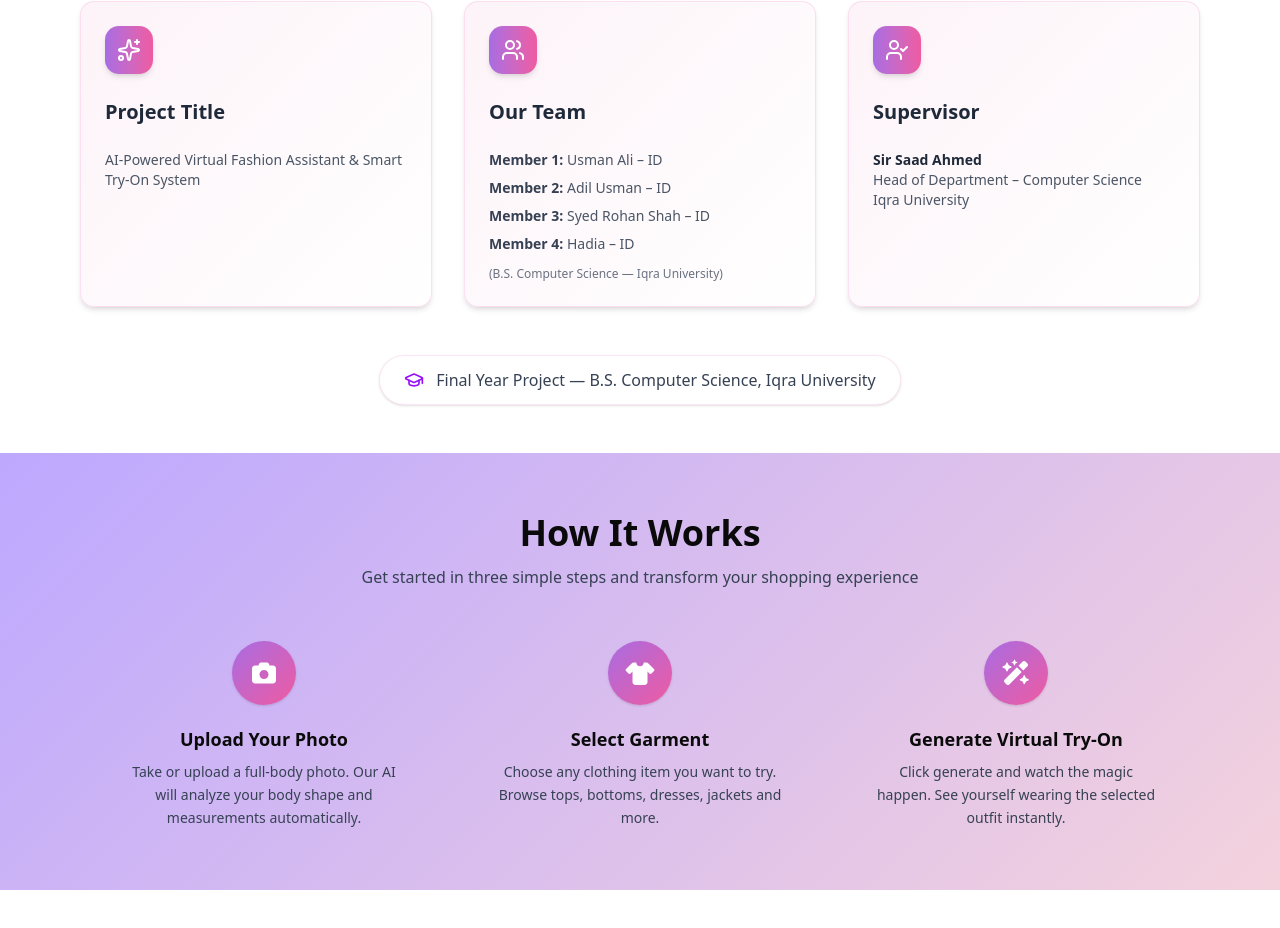
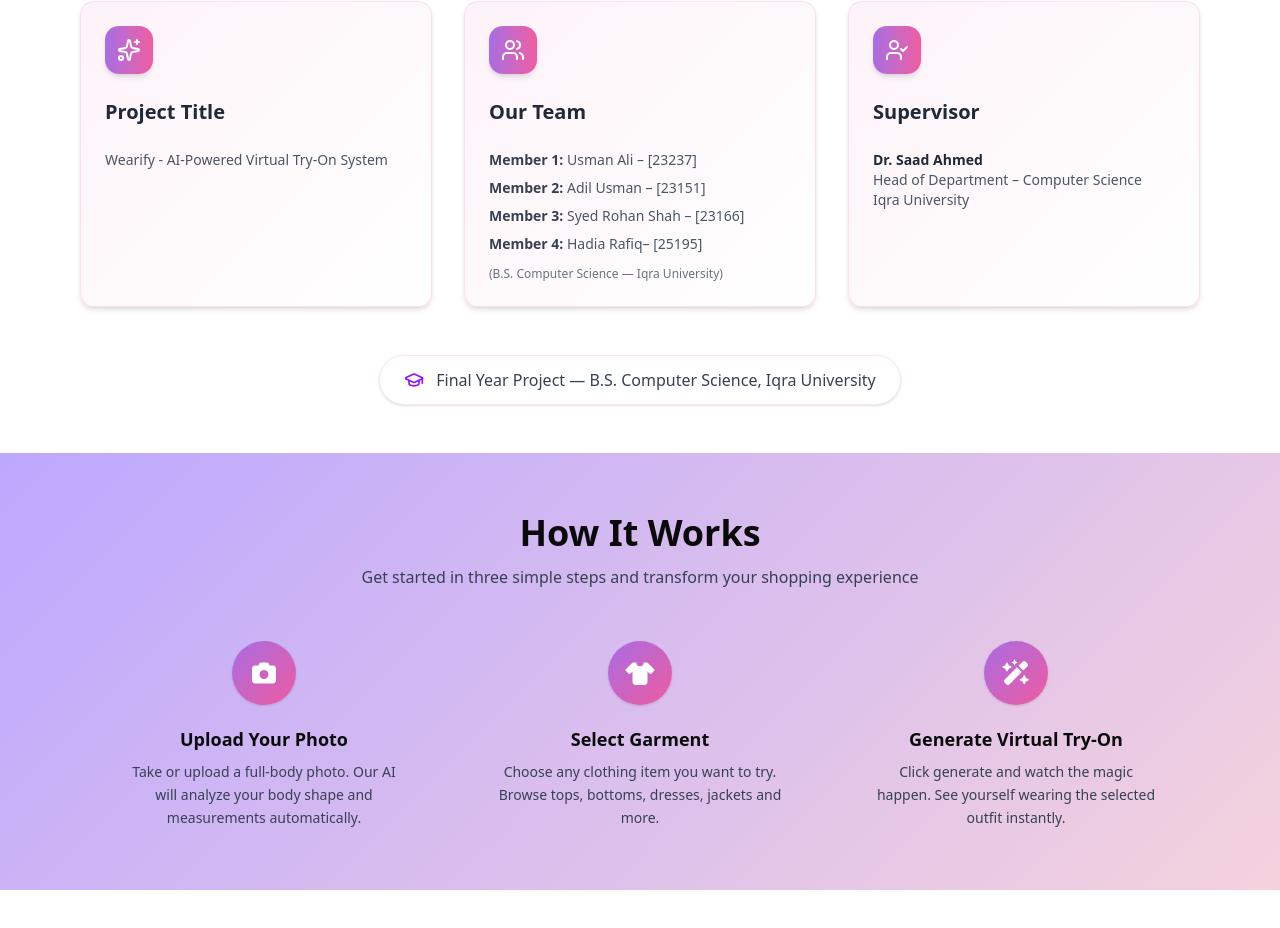
Before and after one commit to UsmanAli-1/Wearify, a Next.js app: page / in a window 1280 px wide. Shown: the part 1951-2879 px from the top of the page. Built offline with nearby package versions, Linux system fonts and the light colour scheme.

Commit message:
about us updates

```diff
--- a/components/AboutSection.tsx
+++ b/components/AboutSection.tsx
@@ -45,7 +45,7 @@ export default function AboutSection() {
                         </CardTitle>
                     </CardHeader>
                     <CardContent className="text-gray-600 text-sm">
-                        AI-Powered Virtual Fashion Assistant & Smart Try-On System
+                        Wearify - AI-Powered Virtual Try-On System
                     </CardContent>
                 </Card>
 
@@ -64,10 +64,10 @@ export default function AboutSection() {
                         </CardTitle>
                     </CardHeader>
                     <CardContent className="text-gray-600 text-sm space-y-2">
-                        <p><span className="font-semibold text-gray-700">Member 1:</span> Usman Ali – ID</p>
-                        <p><span className="font-semibold text-gray-700">Member 2:</span> Adil Usman – ID</p>
-                        <p><span className="font-semibold text-gray-700">Member 3:</span> Syed Rohan Shah  – ID</p>
-                        <p><span className="font-semibold text-gray-700">Member 4:</span> Hadia – ID</p>
+                        <p><span className="font-semibold text-gray-700">Member 1:</span> Usman Ali – [23237]</p>
+                        <p><span className="font-semibold text-gray-700">Member 2:</span> Adil Usman – [23151]</p>
+                        <p><span className="font-semibold text-gray-700">Member 3:</span> Syed Rohan Shah  – [23166]</p>
+                        <p><span className="font-semibold text-gray-700">Member 4:</span> Hadia Rafiq– [25195]</p>
                         <p className="pt-1 text-gray-500 text-xs">(B.S. Computer Science — Iqra University)</p>
                     </CardContent>
                 </Card>
@@ -87,7 +87,7 @@ export default function AboutSection() {
                         </CardTitle>
                     </CardHeader>
                     <CardContent className="text-gray-600 text-sm">
-                        <p className="font-semibold text-gray-800">Sir Saad Ahmed</p>
+                        <p className="font-semibold text-gray-800">Dr. Saad Ahmed</p>
                         <p>Head of Department – Computer Science</p>
                         <p>Iqra University</p>
                     </CardContent>
```
